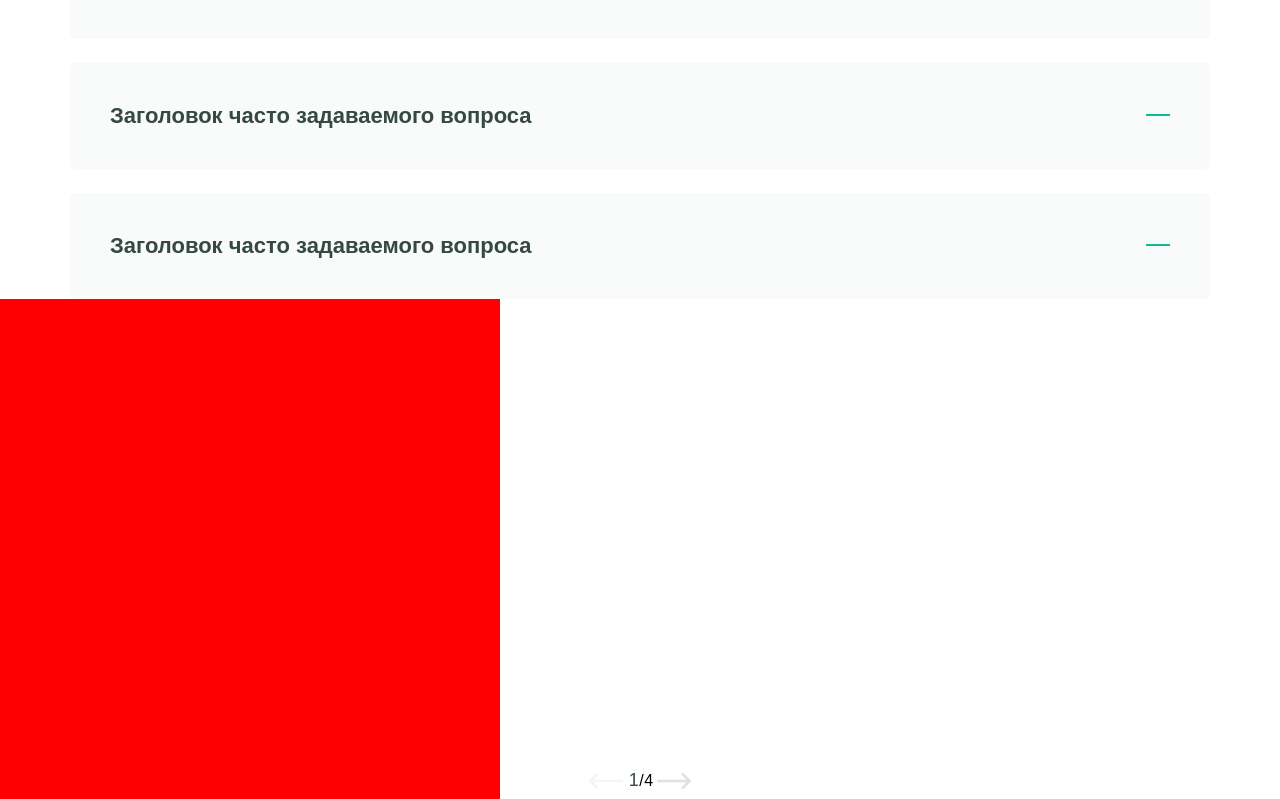
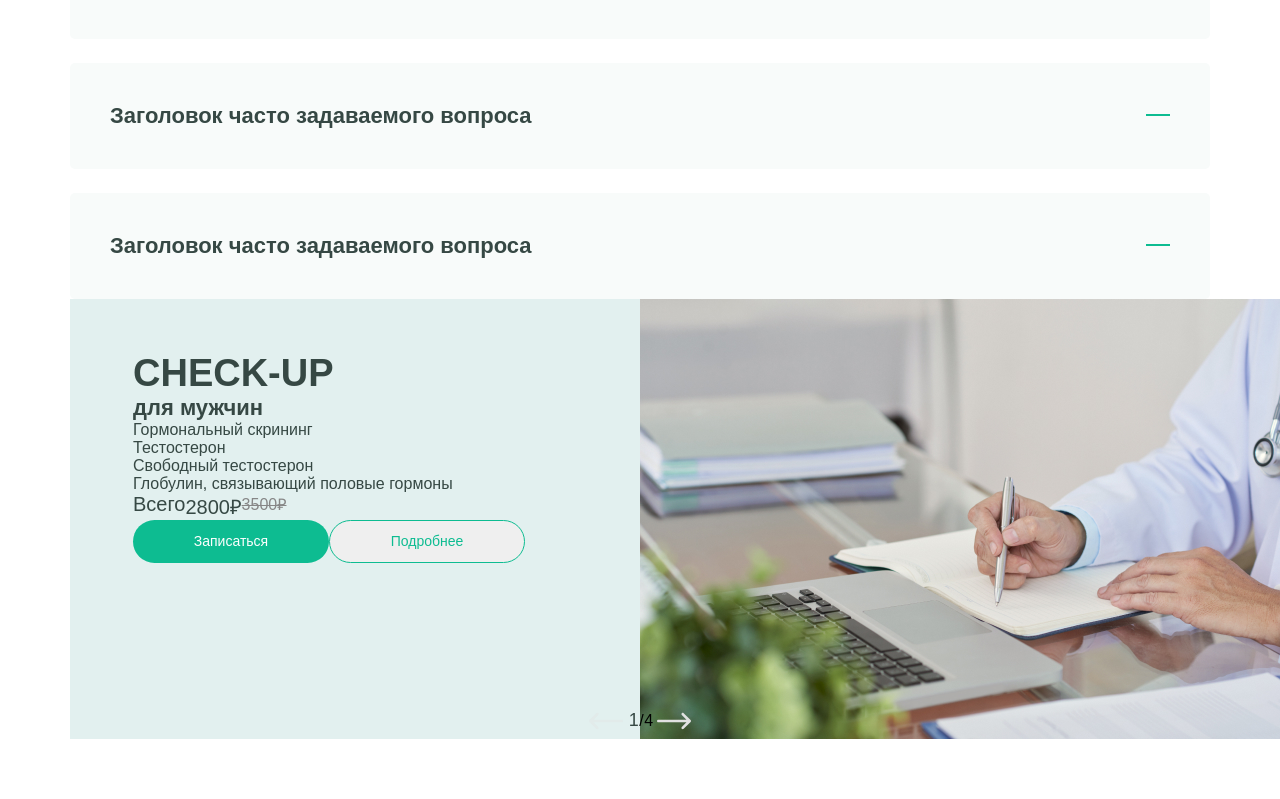
Before and after one commit to AntonTenS/Project-Clinic-React, a React app: page / in a window 1280 px wide. Shown: the part 842-1641 px from the top of the page. After the commit the page ends 1581 px from the top, so only its background shows below. Built offline with nearby package versions, Linux system fonts and the light colour scheme; the HTML template or start-up script is replaced by a standard one.

Commit message:
Add some style

```diff
--- a/src/components/swipper.jsx
+++ b/src/components/swipper.jsx
@@ -3,8 +3,7 @@ import React from "react";
 import { useContext } from "react";
 import { AuthContext } from "../context";
 import { Navigation, Pagination, Scrollbar, A11y } from "swiper/modules";
-import { useSwiper } from "swiper/react";
-
+import img1 from "../images/checkup1.jpg";
 import { Swiper, SwiperSlide } from "swiper/react";
 
 import "swiper/css";
@@ -32,7 +31,32 @@ function Swipper() {
         // onSlideChange={() => console.log("slide change")}
       >
         <SwiperSlide>
-          <div className={style.slide}></div>
+          <div className={style.slide}>
+            <div className={style.flexmain}>
+              <div className={style.left}>
+                <div className={style.title}>{get.checkup[1].title}</div>
+                <div className={style.subtitle}>{get.checkup[1].subtitle}</div>
+                <ol className={style.ol}>
+                  <li className={style.li}>{get.checkup[1].list[1]}</li>
+                  <li className={style.li}>{get.checkup[1].list[2]}</li>
+                  <li className={style.li}>{get.checkup[1].list[3]}</li>
+                  <li className={style.li}>{get.checkup[1].list[4]}</li>
+                </ol>
+                <div className={style.divcast}>
+                  <div className={style.casttext}>{get.checkup[1].casttext}</div>
+                  <div className={style.castcurrent}>{get.checkup[1].castcurrent}</div>
+                  <div className={style.castpast}>{get.checkup[1].castpast}</div>
+                </div>
+                <div className={style.conforbuttons}>
+                  <button className={style.buttonleft}>{get.checkup[1].textbuttonleft}</button>
+                  <button className={style.buttonright}>{get.checkup[1].textbuttonright}</button>
+                </div>
+              </div>
+              <div className={style.right}>
+                <img src={img1} alt="img1" />
+              </div>
+            </div>
+          </div>
         </SwiperSlide>
         <SwiperSlide>
           <div className={style.slide}></div>
--- a/src/components/swipper.module.scss
+++ b/src/components/swipper.module.scss
@@ -1,12 +1,13 @@
 .con {
-  height: 500px;
+  height: 100%;
   width: 100%;
 }
 
 .slide {
-  height: 500px;
-  width: 500px;
-  background: red;
+  max-width: 1140px;
+  height: 440px;
+  margin: 0 auto;
+  width: 100%;
 }
 
 .st {
@@ -19,11 +20,94 @@
   height: 100px;
   background: green;
 }
-.prpo {
-  width: 100px;
-  height: 100px;
-  background-image: url("/src/images/logoHeader.svg");
-  background-repeat: no-repeat;
-  background-size: 100%;
-  background-position: center;
+
+.flexmain {
+  display: flex;
+  flex-direction: row;
 }
+.left {
+  display: flex;
+  flex-direction: column;
+  width: 50%;
+  background: #e2f0ef;
+  padding: 53px 0 56px 63px;
+}
+.right {
+  width: 50%;
+}
+.title {
+  font-family: var(--font-family);
+  font-weight: 700;
+  font-size: 38px;
+  text-transform: uppercase;
+  color: #364844;
+}
+.subtitle {
+  font-family: var(--font-family);
+  font-weight: 700;
+  font-size: 22px;
+  color: #364844;
+}
+.ol {
+  display: flex;
+  flex-direction: column;
+  font-family: var(--font-family);
+  font-weight: 400;
+  font-size: 16px;
+  color: #364844;
+}
+.li {
+}
+.divcast {
+  display: flex;
+  flex-direction: row;
+}
+.casttext {
+  font-family: var(--font-family);
+  font-weight: 400;
+  font-size: 20px;
+  color: #364844;
+}
+.castcurrent {
+  font-family: var(--font-family);
+  font-weight: 400;
+  font-size: 20px;
+  color: #364844;
+}
+.castpast {
+  font-family: var(--font-family);
+  font-weight: 400;
+  font-size: 16px;
+  line-height: 150%;
+  text-decoration: line-through;
+  color: #868686;
+}
+.buttonleft {
+  font-family: var(--font-family);
+  font-weight: 400;
+  font-size: 14px;
+  line-height: 150%;
+  text-align: center;
+  color: #fff;
+  border-radius: 50px;
+  width: 196px;
+  height: 43px;
+  background: #0dbc91;
+  border: none;
+}
+.buttonright {
+  border: 1px solid #0dbc91;
+  border-radius: 50px;
+  width: 196px;
+  height: 43px;
+  font-family: var(--font-family);
+  font-weight: 400;
+  font-size: 14px;
+  line-height: 150%;
+  text-align: center;
+  color: #0dbc91;
+}
+.conforbuttons {
+  display: flex;
+  flex-direction: row;
+}
--- a/src/components/text.json
+++ b/src/components/text.json
@@ -45,5 +45,22 @@
         }
       }
     }
+  },
+  "checkup": {
+    "1": {
+      "title": "Check-UP",
+      "subtitle": "для мужчин",
+      "list": {
+        "1": "Гормональный скрининг",
+        "2": "Тестостерон",
+        "3": "Свободный тестостерон",
+        "4": "Глобулин, связывающий половые гормоны"
+      },
+      "casttext": "Всего",
+      "castcurrent": "2800₽",
+      "castpast": "3500₽",
+      "textbuttonleft": "Записаться",
+      "textbuttonright": "Подробнее"
+    }
   }
 }
```
Also changed, not shown: src/images/checkup1.jpg (added).
